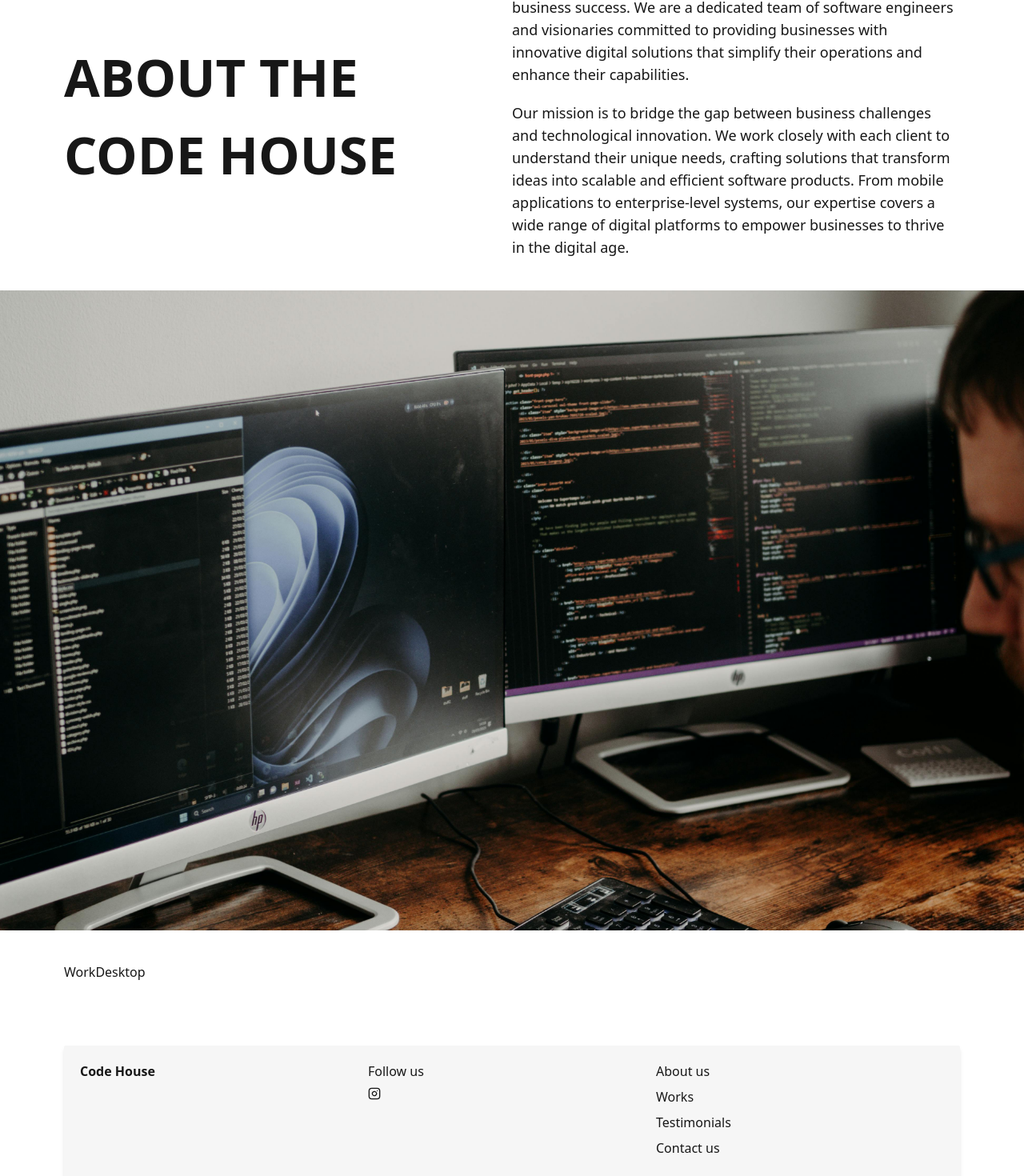
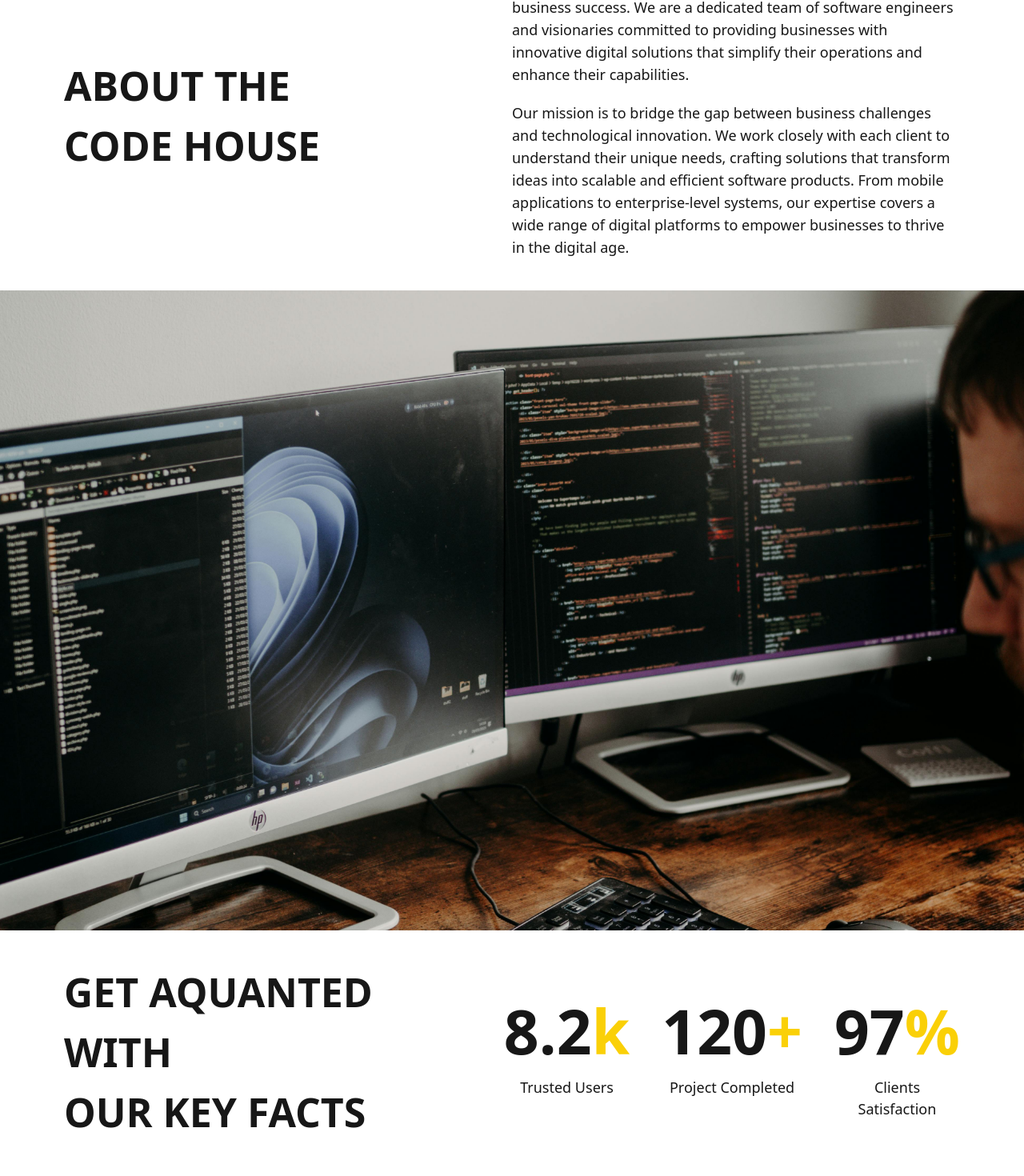
Before and after one commit to joheee/frontend-code-house, a Next.js app: page / in a window 1280 px wide. Shown: the part 873-2343 px from the top of the page at 80% size. Built offline with nearby package versions, Linux system fonts and the light colour scheme.

Commit message:
key fact finish

```diff
--- a/src/app/about/AboutDesktop.tsx
+++ b/src/app/about/AboutDesktop.tsx
@@ -5,8 +5,8 @@ export default function AboutDesktop(about: AboutInterface) {
   return (
     <div className={`${about.className} grid grid-cols-2 items-center`}>
       <div className="">
-        <div className="font-extrabold text-[65px]">ABOUT THE</div>
-        <div className="font-extrabold text-[65px]">CODE HOUSE</div>
+        <div className="font-extrabold text-[50px]">ABOUT THE</div>
+        <div className="font-extrabold text-[50px]">CODE HOUSE</div>
       </div>
       <AboutContent />
     </div>
--- /dev/null
+++ b/src/app/about/AboutKeyFactMobile.tsx
@@ -0,0 +1,22 @@
+import AboutKeyFactItem from "../keyFact/KeyFactItem";
+import { AboutInterface } from "./interface";
+
+export default function AboutKeyFactMobile(about: AboutInterface) {
+  return (
+    <div className={`${about.className} grid gap-5`}>
+      <div className="w-fit">
+        <div className="font-extrabold text-clamp-about-key-fact-mobile">
+          GET AQUANTED WITH
+        </div>
+        <div className="font-extrabold text-clamp-about-key-fact-mobile">
+          OUR KEY FACTS
+        </div>
+      </div>
+      <div className="flex gap-8">
+        <AboutKeyFactItem value="8.2" unit="k" text="Trusted Users" />
+        <AboutKeyFactItem value="120" unit="+" text="Project Completed" />
+        <AboutKeyFactItem value="97" unit="%" text="Clients Satisfaction" />
+      </div>
+    </div>
+  );
+}
--- a/src/app/about/AboutMobile.tsx
+++ b/src/app/about/AboutMobile.tsx
@@ -5,8 +5,8 @@ export default function AboutMobile(about: AboutInterface) {
   return (
     <div className={`${about.className} grid items-center`}>
       <div className="">
-        <div className="font-extrabold text-clamp-xl">ABOUT THE</div>
-        <div className="font-extrabold text-clamp-xl">CODE HOUSE</div>
+        <div className="font-extrabold text-clamp-about">ABOUT THE</div>
+        <div className="font-extrabold text-clamp-about">CODE HOUSE</div>
       </div>
       <AboutContent />
     </div>
--- /dev/null
+++ b/src/app/keyFact/KeyFactComponent.tsx
@@ -0,0 +1,12 @@
+import PaddingComponent from "../padding/PaddingComponent";
+import KeyFactDesktop from "./KeyFactDesktop";
+import KeyFactMobile from "./KeyFactMobile";
+
+export default function KeyFactComponent() {
+  return (
+    <PaddingComponent className="py-10">
+      <KeyFactDesktop className="hidden laptop:flex" />
+      <KeyFactMobile className="block laptop:hidden" />
+    </PaddingComponent>
+  );
+}
--- /dev/null
+++ b/src/app/keyFact/KeyFactDesktop.tsx
@@ -0,0 +1,20 @@
+import { KeyFactInterface } from "./interface";
+import KeyFactItem from "./KeyFactItem";
+
+export default function KeyFactDesktop(keyFact: KeyFactInterface) {
+  return (
+    <div
+      className={`${keyFact.className} flex justify-between gap-5 items-center`}
+    >
+      <div className="w-fit">
+        <div className="font-extrabold text-clamp-about">GET AQUANTED WITH</div>
+        <div className="font-extrabold text-clamp-about">OUR KEY FACTS</div>
+      </div>
+      <div className="flex gap-10">
+        <KeyFactItem value="8.2" unit="k" text="Trusted Users" />
+        <KeyFactItem value="120" unit="+" text="Project Completed" />
+        <KeyFactItem value="97" unit="%" text="Clients Satisfaction" />
+      </div>
+    </div>
+  );
+}
--- /dev/null
+++ b/src/app/keyFact/KeyFactItem.tsx
@@ -0,0 +1,15 @@
+import { KeyFactItemInterface } from "./interface";
+
+export default function KeyFactItem(keyFactItem: KeyFactItemInterface) {
+  return (
+    <div className="flex flex-col items-center">
+      <div className="flex items-baseline font-bold text-clamp-key-fact-item">
+        <div className="">{keyFactItem.value}</div>
+        <span className=" text-accent">{keyFactItem.unit}</span>
+      </div>
+      <div className="text-clamp-key-fact-item-text text-center">
+        {keyFactItem.text}
+      </div>
+    </div>
+  );
+}
--- /dev/null
+++ b/src/app/keyFact/KeyFactMobile.tsx
@@ -0,0 +1,22 @@
+import { AboutInterface } from "../about/interface";
+import KeyFactItem from "./KeyFactItem";
+
+export default function KeyFactMobile(about: AboutInterface) {
+  return (
+    <div className={`${about.className} grid gap-5`}>
+      <div className="w-fit">
+        <div className="font-extrabold text-clamp-about-key-fact-mobile">
+          GET AQUANTED WITH
+        </div>
+        <div className="font-extrabold text-clamp-about-key-fact-mobile">
+          OUR KEY FACTS
+        </div>
+      </div>
+      <div className="flex gap-8">
+        <KeyFactItem value="8.2" unit="k" text="Trusted Users" />
+        <KeyFactItem value="120" unit="+" text="Project Completed" />
+        <KeyFactItem value="97" unit="%" text="Clients Satisfaction" />
+      </div>
+    </div>
+  );
+}
--- /dev/null
+++ b/src/app/keyFact/interface.ts
@@ -0,0 +1,9 @@
+export interface KeyFactInterface {
+  className?: string;
+}
+
+export interface KeyFactItemInterface {
+  value: string;
+  unit: string;
+  text: string;
+}
--- a/src/app/page.tsx
+++ b/src/app/page.tsx
@@ -1,5 +1,6 @@
 import AboutComponent from "./about/AboutComponent";
 import FooterComponent from "./footer/FooterComponent";
+import KeyFactComponent from "./keyFact/KeyFactComponent";
 import LandingComponent from "./landing/LandingComponent";
 import NavigationComponent from "./navigation/NavigationComponent";
 import WorkComponent from "./work/WorkComponent";
@@ -10,6 +11,7 @@ export default function Home() {
       <NavigationComponent />
       <LandingComponent />
       <AboutComponent />
+      <KeyFactComponent />
       <WorkComponent />
       <FooterComponent />
     </div>
--- a/tailwind.config.ts
+++ b/tailwind.config.ts
@@ -15,6 +15,10 @@ const config: Config = {
     extend: {
       fontSize: {
         "clamp-xl": "clamp(30px, 9vw, 65px)",
+        "clamp-about": "clamp(30px, 9vw, 50px)",
+        "clamp-about-key-fact-mobile": "clamp(30px, 6vw, 50px)",
+        "clamp-key-fact-item": "clamp(20px, 6vw, 90px)",
+        "clamp-key-fact-item-text": "clamp(12px, 4vw, 18px)",
       },
       height: {
         "clamp-about-image": "clamp(500px, 10vw, 800px)",
```
Also changed, not shown: src/app/about/interface.ts (line endings or trailing spaces).
